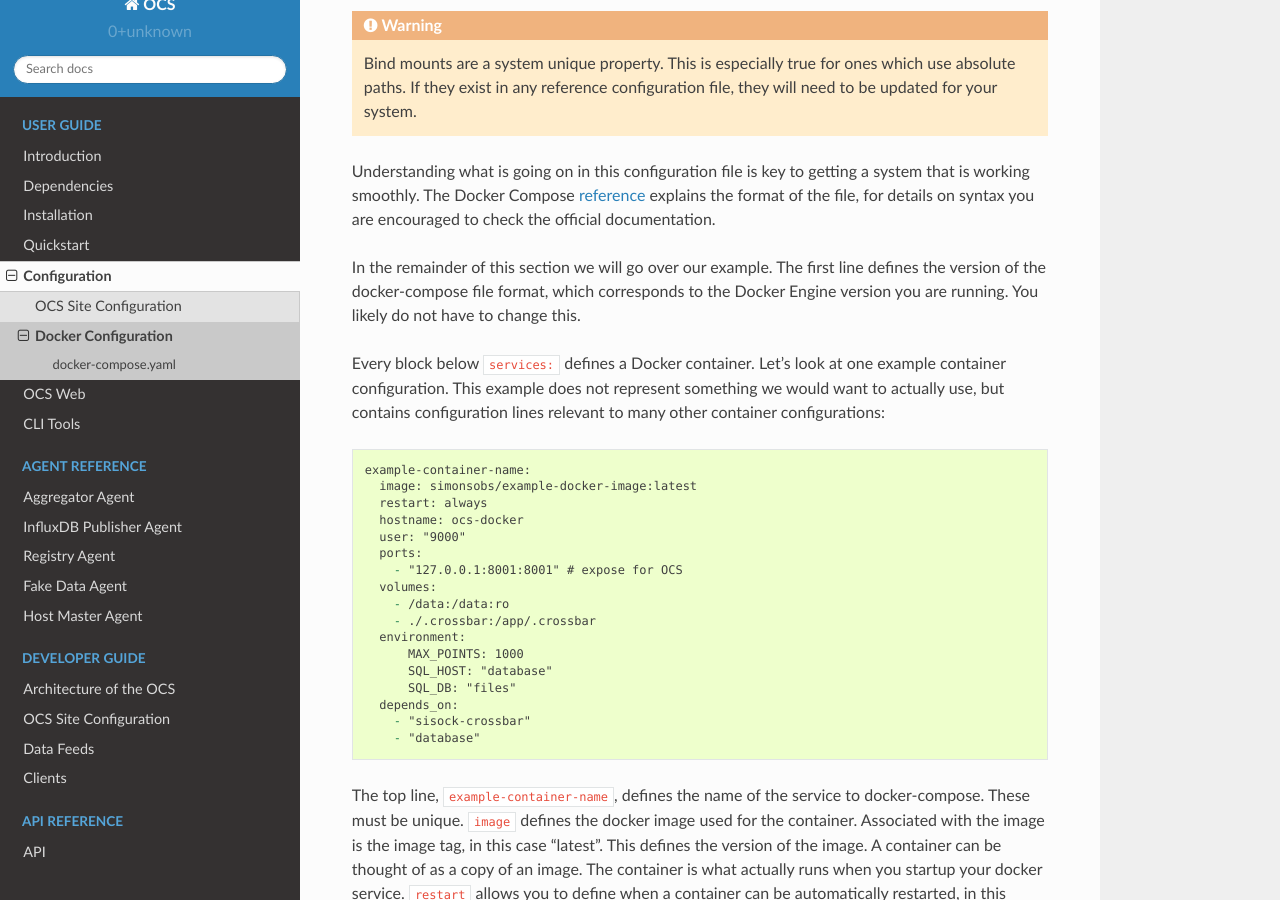
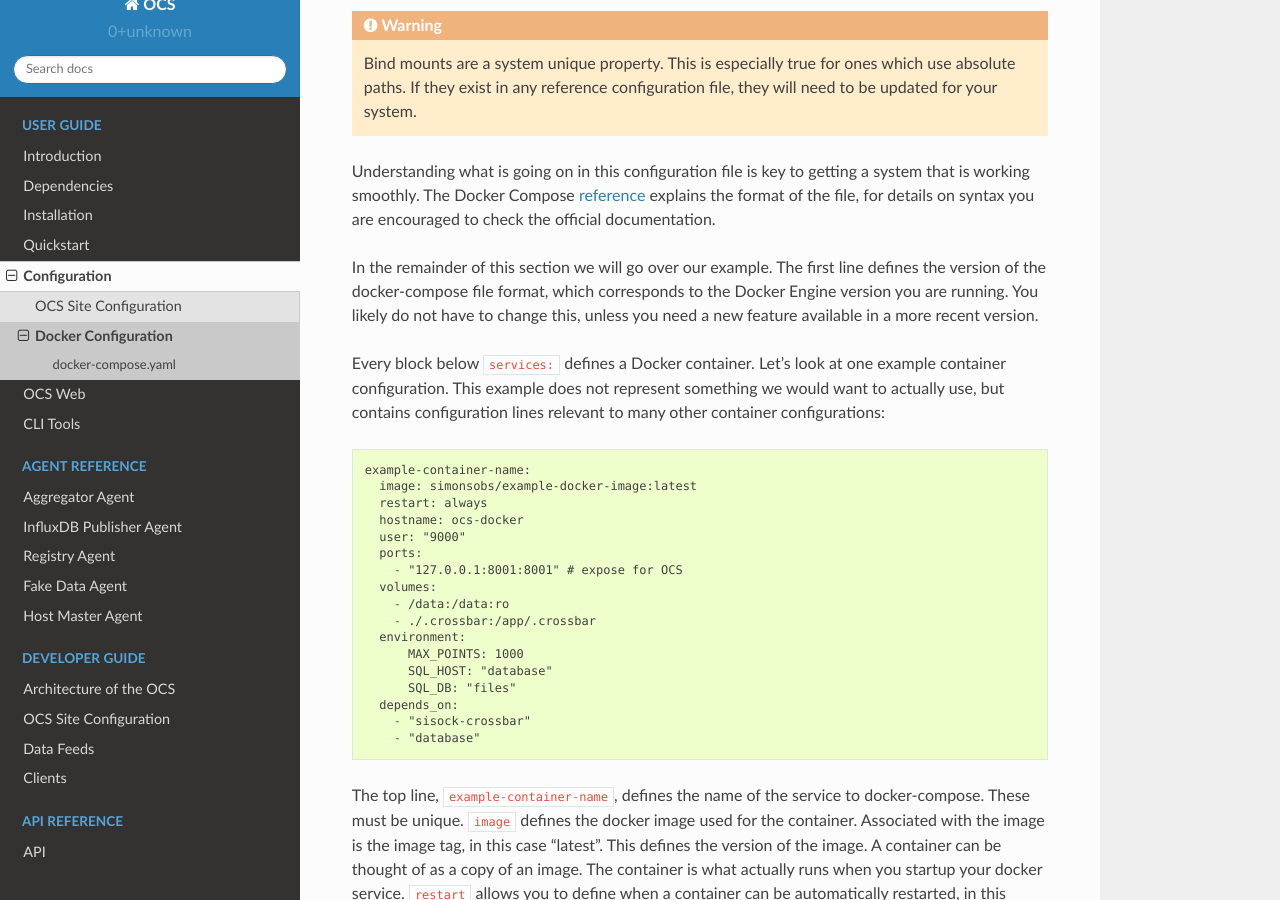
Before and after one commit to simonsobs/ocs, a Sphinx documentation site: the page built from docs/user/docker_config.rst, in a window 1280 px wide and 900 px high, scrolled down 1609 px. Built offline with Sphinx 7.4.7 and the Read the Docs theme 2.0.0, drawn with Linux system fonts in a browser that asks for light colours.

Commit message:
docs: Add caveat about docker compose version
[skip ci]

```diff
--- a/docs/user/docker_config.rst
+++ b/docs/user/docker_config.rst
@@ -96,7 +96,8 @@ official documentation.
 
 In the remainder of this section we will go over our example. The first line
 defines the version of the docker-compose file format, which corresponds to the
-Docker Engine version you are running. You likely do not have to change this.
+Docker Engine version you are running. You likely do not have to change this,
+unless you need a new feature available in a more recent version.
 
 Every block below ``services:`` defines a Docker container. Let's look at one
 example container configuration. This example does not represent something we
```
